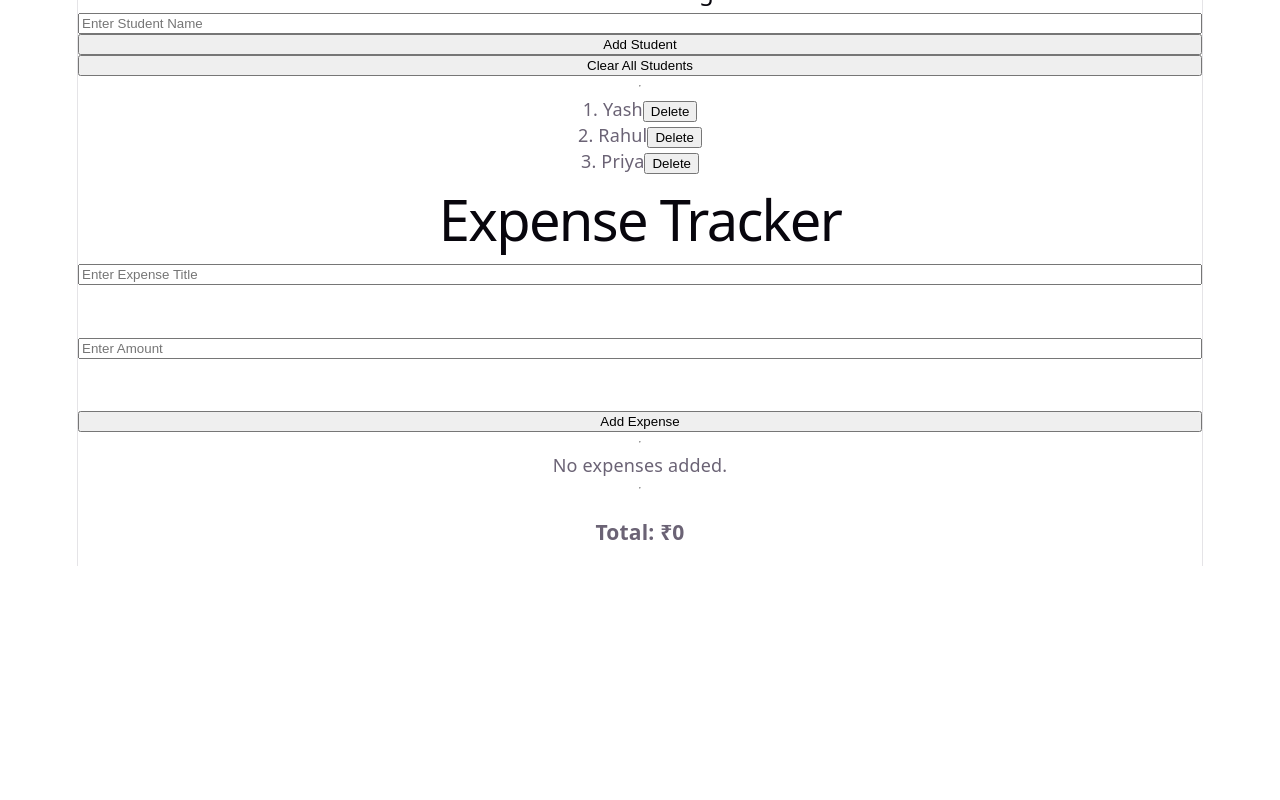
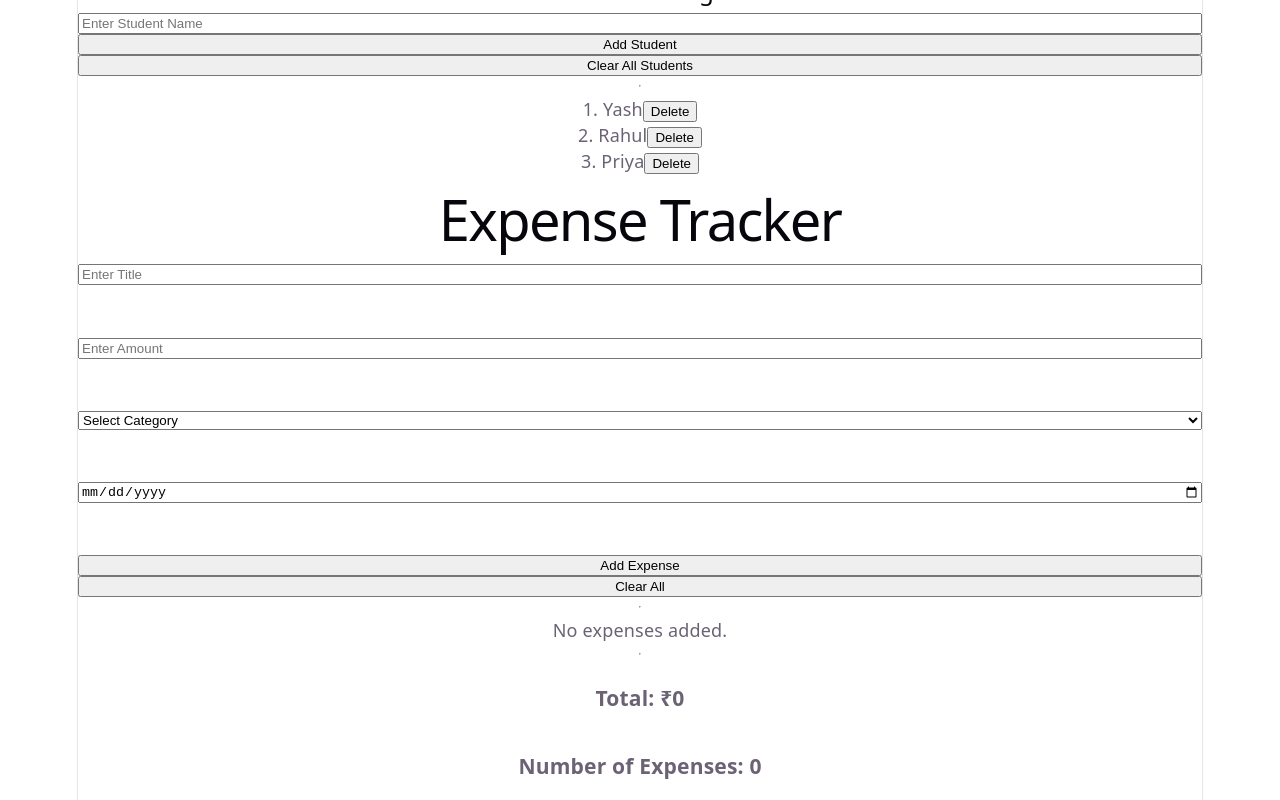
Before and after one commit to yashovardhan-redekar/AI-Smart-Expense-Manager, a React (Vite) app in the folder Client/: page / in a window 1280 px wide. Shown: the part 1318-2118 px from the top of the page. Before the commit the page ends 1884 px from the top, so only its background shows below. Built offline with nearby package versions, Linux system fonts and the light colour scheme.

Commit message:
Performed clear all, add, date, delete, total of expenses

```diff
--- a/Client/src/components/ExpenseTracker.tsx
+++ b/Client/src/components/ExpenseTracker.tsx
@@ -1,34 +1,117 @@
-import { useState } from "react";
+import { useEffect, useState } from "react";
 
 type Expense = {
   title: string;
   amount: number;
+  category: string;
+  date: string;
 };
 
 function ExpenseTracker() {
   const [title, setTitle] = useState("");
   const [amount, setAmount] = useState("");
+  const [category, setCategory] = useState("");
+  const [date, setDate] = useState("");
 
   const [expenses, setExpenses] = useState<Expense[]>([]);
+  const [editIndex, setEditIndex] = useState<number | null>(null);
+
+  // Load expenses from localStorage
+  useEffect(() => {
+    const savedExpenses = localStorage.getItem("expenses");
+
+    if (savedExpenses) {
+      const parsedExpenses: Expense[] =
+        JSON.parse(savedExpenses);
+
+      setExpenses(parsedExpenses);
+    }
+  }, []);
+
+  // Save expenses to localStorage
+  useEffect(() => {
+    localStorage.setItem(
+      "expenses",
+      JSON.stringify(expenses)
+    );
+  }, [expenses]);
 
   const addExpense = () => {
-    if (title.trim() === "" || amount === "") return;
+    if (
+      title.trim() === "" ||
+      amount === "" ||
+      category === "" ||
+      date === ""
+    ) {
+      alert("Please fill all fields!");
+      return;
+    }
 
     const newExpense: Expense = {
-      title: title,
+      title,
       amount: Number(amount),
+      category,
+      date,
     };
 
-    setExpenses([...expenses, newExpense]);
+    // Edit existing expense
+    if (editIndex !== null) {
+      const updatedExpenses = [...expenses];
+      updatedExpenses[editIndex] = newExpense;
 
+      setExpenses(updatedExpenses);
+      setEditIndex(null);
+    } else {
+      // Add new expense
+      setExpenses([...expenses, newExpense]);
+    }
+
+    // Clear inputs
     setTitle("");
     setAmount("");
+    setCategory("");
+    setDate("");
   };
 
-  const deleteExpense = (indexToDelete: number) => {
+  const editExpense = (index: number) => {
+    const expense = expenses[index];
+
+    setTitle(expense.title);
+    setAmount(expense.amount.toString());
+    setCategory(expense.category);
+    setDate(expense.date);
+
+    setEditIndex(index);
+  };
+
+  const deleteExpense = (
+    indexToDelete: number
+  ) => {
     setExpenses(
-      expenses.filter((_, index) => index !== indexToDelete)
+      expenses.filter(
+        (_, index) => index !== indexToDelete
+      )
     );
+
+    // If deleting the item being edited
+    if (editIndex === indexToDelete) {
+      setEditIndex(null);
+      setTitle("");
+      setAmount("");
+      setCategory("");
+      setDate("");
+    }
+  };
+
+  const clearExpenses = () => {
+    setExpenses([]);
+    setEditIndex(null);
+    setTitle("");
+    setAmount("");
+    setCategory("");
+    setDate("");
+
+    localStorage.removeItem("expenses");
   };
 
   const total = expenses.reduce(
@@ -42,9 +125,11 @@ function ExpenseTracker() {
 
       <input
         type="text"
-        placeholder="Enter Expense Title"
+        placeholder="Enter Title"
         value={title}
-        onChange={(e) => setTitle(e.target.value)}
+        onChange={(e) =>
+          setTitle(e.target.value)
+        }
       />
 
       <br />
@@ -54,14 +139,60 @@ function ExpenseTracker() {
         type="number"
         placeholder="Enter Amount"
         value={amount}
-        onChange={(e) => setAmount(e.target.value)}
+        onChange={(e) =>
+          setAmount(e.target.value)
+        }
+      />
+
+      <br />
+      <br />
+
+      <select
+        value={category}
+        onChange={(e) =>
+          setCategory(e.target.value)
+        }
+      >
+        <option value="">
+          Select Category
+        </option>
+        <option value="Food">Food</option>
+        <option value="Travel">
+          Travel
+        </option>
+        <option value="Shopping">
+          Shopping
+        </option>
+        <option value="Education">
+          Education
+        </option>
+        <option value="Other">
+          Other
+        </option>
+      </select>
+
+      <br />
+      <br />
+
+      <input
+        type="date"
+        value={date}
+        onChange={(e) =>
+          setDate(e.target.value)
+        }
       />
 
       <br />
       <br />
 
       <button onClick={addExpense}>
-        Add Expense
+        {editIndex !== null
+          ? "Update Expense"
+          : "Add Expense"}
+      </button>
+
+      <button onClick={clearExpenses}>
+        Clear All
       </button>
 
       <hr />
@@ -70,21 +201,43 @@ function ExpenseTracker() {
         <p>No expenses added.</p>
       ) : (
         expenses.map((expense, index) => (
-          <p key={index}>
-            {index + 1}. {expense.title} - ₹{expense.amount}
+          <div key={index}>
+            <p>
+              {index + 1}. {expense.title} - ₹
+              {expense.amount} -{" "}
+              {expense.category} -{" "}
+              {expense.date}
+            </p>
 
             <button
-              onClick={() => deleteExpense(index)}
+              onClick={() =>
+                editExpense(index)
+              }
+            >
+              Edit
+            </button>
+
+            <button
+              onClick={() =>
+                deleteExpense(index)
+              }
             >
               Delete
             </button>
-          </p>
+
+            <br />
+            <br />
+          </div>
         ))
       )}
 
       <hr />
 
       <h3>Total: ₹{total}</h3>
+      <h3>
+        Number of Expenses:{" "}
+        {expenses.length}
+      </h3>
     </>
   );
 }
```
